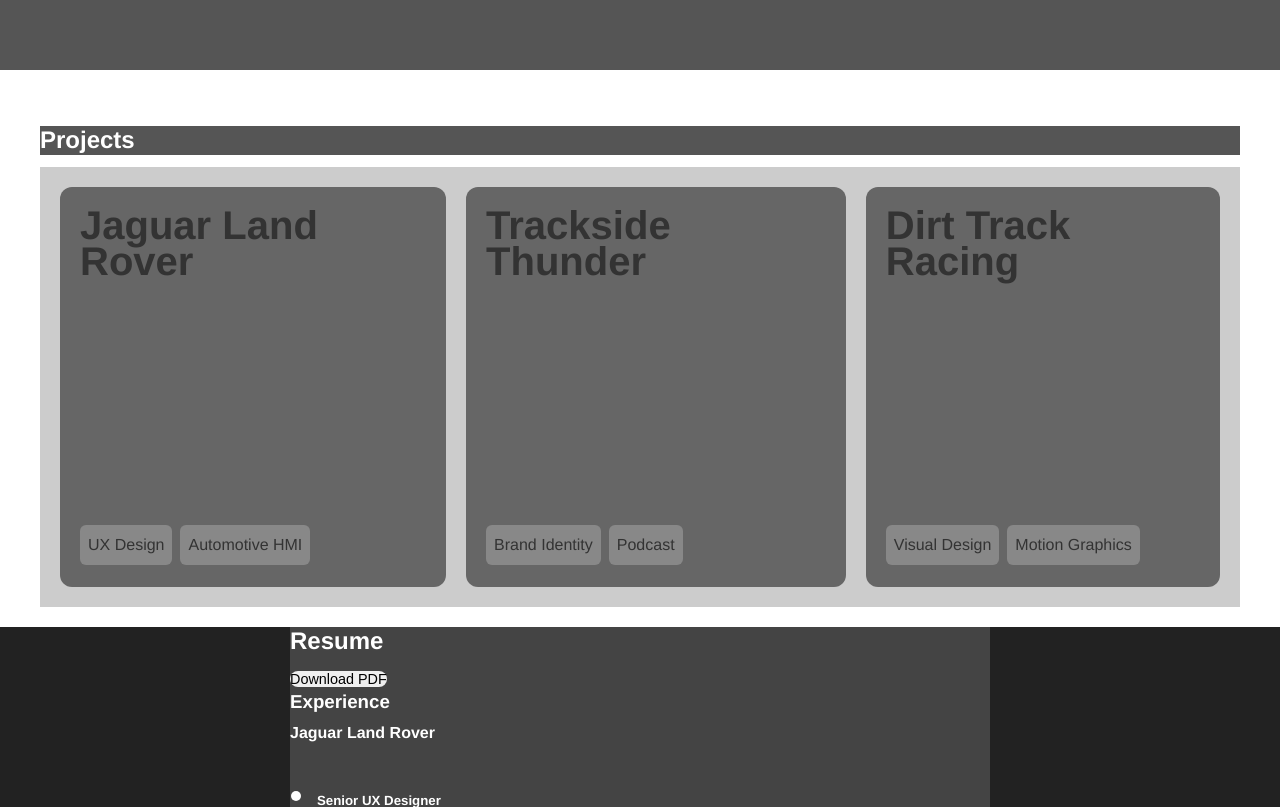
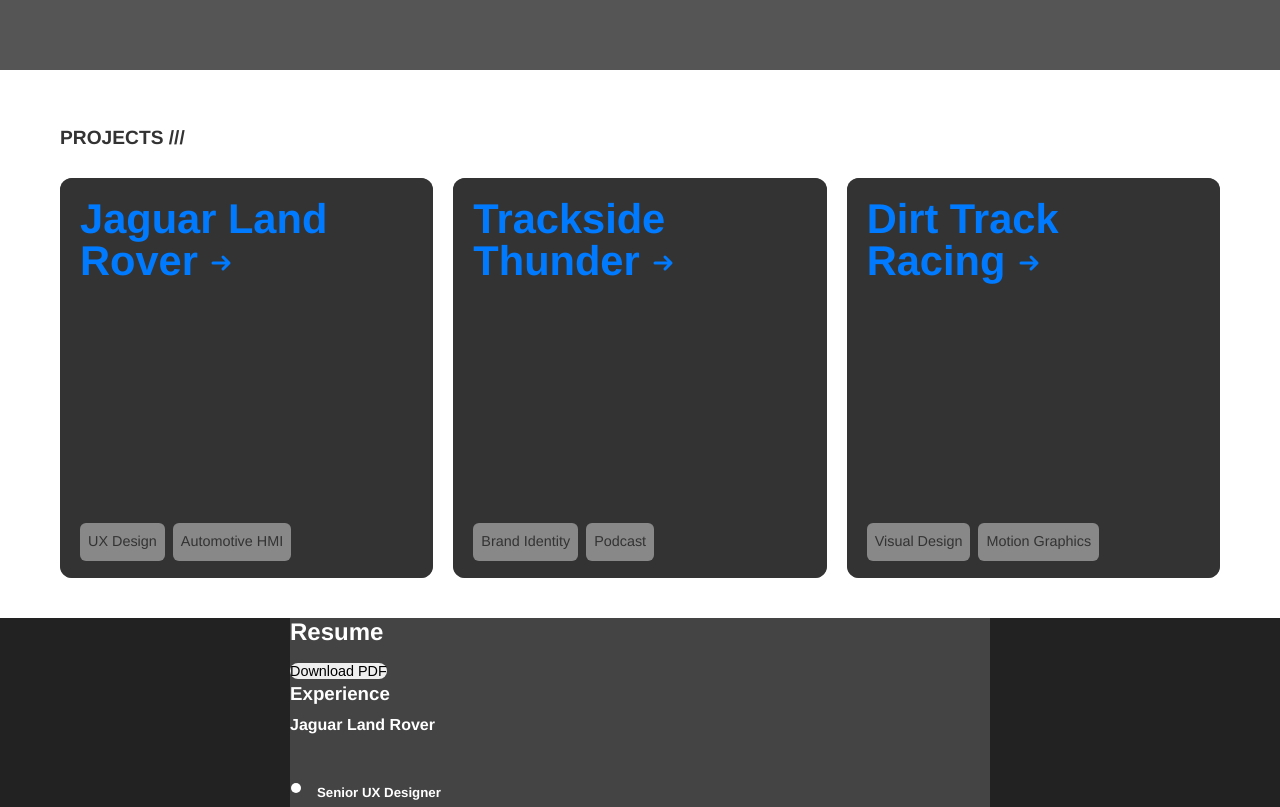
Before and after one commit to Tom-Egan/portfolio, a plain HTML site: page index.html in a window 1280 px wide. Shown: the part 640-1447 px from the top of the page. Drawn offline with Linux system fonts and the light colour scheme.

Commit message:
Home: project tiles draft complete
Homepage project tiles roughed in:
- layout complete
- full-tile link working

```diff
--- a/css/styles.css
+++ b/css/styles.css
@@ -158,57 +158,76 @@
 }
 
 /* animates the arrow to the right on hover */
-button:hover span {
+button:hover span{
   left: 6px;
   transition: left 0.2s ease-in-out;
 }
 
 /* vertically align the arrow */
-button span {
+button span, .tile a span{
   position: relative;
   top: 4px;
   left: 0;
   transition: left 0.2s ease-in-out;
 }
 
+.tile a:hover span {
+  left: 6px;
+  transition: left 0.2s ease-in-out;
+}
 
-.project-grid-wrapper {
+.tile a span {
+  top: 0px;
+  left: 0px;
+  transition: left 0.2s ease-in-out;
+}
+
+
+.section-header {
   position: relative;
   max-width: 1200px;
-  background: #555;
   margin: 0 auto;
-  color: #fff;
+  padding: 0 20px;
+  text-transform: uppercase;
+  font-size: 0.8rem;
 }
 
 .tile-wrapper {
   display: flex;
   max-width: 1200px;
   margin: 0 auto;
-  background: #ccc;
   gap: 20px;
   padding: 20px;
 }
 
 .tile {
   background: #666;
-  justify-content: center;
+  width: 100%;
+  justify-content: space-evenly;
   flex-grow: 1;
-  padding: 20px;
   height: 400px;
   border-radius: 12px;
 }
 
-.tile-title h3 {
-  font-size: 2.5rem;
-  line-height: 2.3rem;
+
+.tile a {
+  background: #333;
+  height: 100%;
+  display: block;
+  padding: 20px;
+  font-size: 2.6rem;
+  line-height: 2.6rem;
+  font-weight: bold;
+  z-index: 9999!important;
+  border-radius: 12px;
 }
 
 .project-info-wrapper {
   display: flex;
-
-  align-self: flex-end;
-  height: 265px;
+  margin-top: -75px;
   gap: 8px;
+  padding: 20px;
+  z-index: -1;
 }
 
 .project-info-chip {
@@ -216,6 +235,7 @@
   background: #888;
   padding: 8px;
   border-radius: 6px;
+  font-size: 0.9rem;
 }
 
 
@@ -332,9 +352,8 @@
     height: 300px;
   }
 
-  .project-info-wrapper {
-    height: 205px;
-  }
+
+
 }
 
 @media (max-width: 700px) {
@@ -377,9 +396,3 @@
     font-size: 2.2rem;
   }
 }
-
-@media (max-width:400px) {
-   .title-wrapping-chip {
-    height: 170px;
-  }
-}
--- a/index.html
+++ b/index.html
@@ -74,50 +74,66 @@
         </div>
     </div>
 
-    <div class="project-grid-wrapper">
-          <h2>Projects</h2>
-
-
+    <div class="section-header">
+          <h2>Projects ///</h2>
     </div>
 
     <div class ="tile-wrapper">
+        <!-- tile 1 -->
         <div class="tile">
-            <div class="tile-title">
-                <h3>Jaguar Land Rover</h3>
-            </div>
+            <a href="about/index.html">Jaguar Land Rover
+                    <span>
+                        <svg xmlns="http://www.w3.org/2000/svg" width="24" height="24" viewBox="0 0 16 16" fill="none" class=""><path d="M2.66797 8H13.3346M13.3346 8L9.33464 4M13.3346 8L9.33464 12" stroke="currentColor" stroke-width="2" stroke-linecap="round" stroke-linejoin="round"></path>
+                        </svg>
+                    </span>
+            </a>
 
+            <!-- info tags -->
             <div class="project-info-wrapper title-wrapping-chip">
-                <div class="project-info-chip"> UX Design
+                <div class="project-info-chip">UX Design
                 </div>
 
-                <div class="project-info-chip"> Automotive HMI
+                <div class="project-info-chip">Automotive HMI
                 </div>
             </div>
         </div>
 
+        <!-- tile 2 -->
         <div class="tile">
-            <div class="tile-title">
-                <h3>Trackside Thunder</h3>
-            </div>
+            <a href="about/index.html">Trackside Thunder
+                    <span>
+                        <svg xmlns="http://www.w3.org/2000/svg" width="24" height="24" viewBox="0 0 16 16" fill="none" class=""><path d="M2.66797 8H13.3346M13.3346 8L9.33464 4M13.3346 8L9.33464 12" stroke="currentColor" stroke-width="2" stroke-linecap="round" stroke-linejoin="round"></path>
+                        </svg>
+                    </span>
+            </a>
 
+            <!-- info tags -->
             <div class="project-info-wrapper title-wrapping-chip">
-                <div class="project-info-chip"> Brand Identity
+                <div class="project-info-chip">Brand Identity
                 </div>
-                <div class="project-info-chip"> Podcast
+
+                <div class="project-info-chip">Podcast
                 </div>
             </div>
-        </div>
+        </div> <!-- end of tile 2 -->
 
 
+
+        <!-- tile 3 -->
         <div class="tile">
-            <div class="tile-title">
-                <h3>Dirt Track Racing</h3>
-            </div>
+            <a href="about/index.html">Dirt Track Racing
+                    <span>
+                        <svg xmlns="http://www.w3.org/2000/svg" width="24" height="24" viewBox="0 0 16 16" fill="none" class=""><path d="M2.66797 8H13.3346M13.3346 8L9.33464 4M13.3346 8L9.33464 12" stroke="currentColor" stroke-width="2" stroke-linecap="round" stroke-linejoin="round"></path>
+                        </svg>
+                    </span>
+            </a>
 
-            <div class="project-info-wrapper">
-                <div class="project-info-chip"> Visual Design
+            <!-- info tags -->
+            <div class="project-info-wrapper title-wrapping-chip">
+                <div class="project-info-chip">Visual Design
                 </div>
-                <div class="project-info-chip"> Motion Graphics
+
+                <div class="project-info-chip">Motion Graphics
                 </div>
             </div>
         </div>
```
